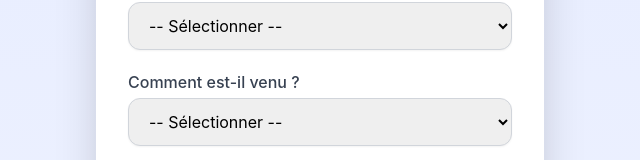
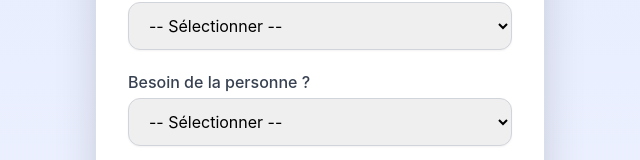
Before and after one commit to allanbavajee/soultrack, a Next.js app: page /add-member in a window 1280 px wide. Shown: the part 786-946 px from the top of the page, without its empty margins (320-960 px from the left). Built offline with nearby package versions, Linux system fonts and the light colour scheme; no server answers.

Commit message:
Update add-member.js

```diff
--- a/pages/add-member.js
+++ b/pages/add-member.js
@@ -166,9 +166,10 @@ export default function AddMember() {
               <option value="autre">Autre</option>
             </select>
           </div>
+
           {/* Besoin */}
           <div>
-            <label className="block text-gray-700 font-medium mb-1">Comment est-il venu ?</label>
+            <label className="block text-gray-700 font-medium mb-1">Besoin de la personne ?</label>
             <select
               name="besoin"
               value={formData.besoin}
```
